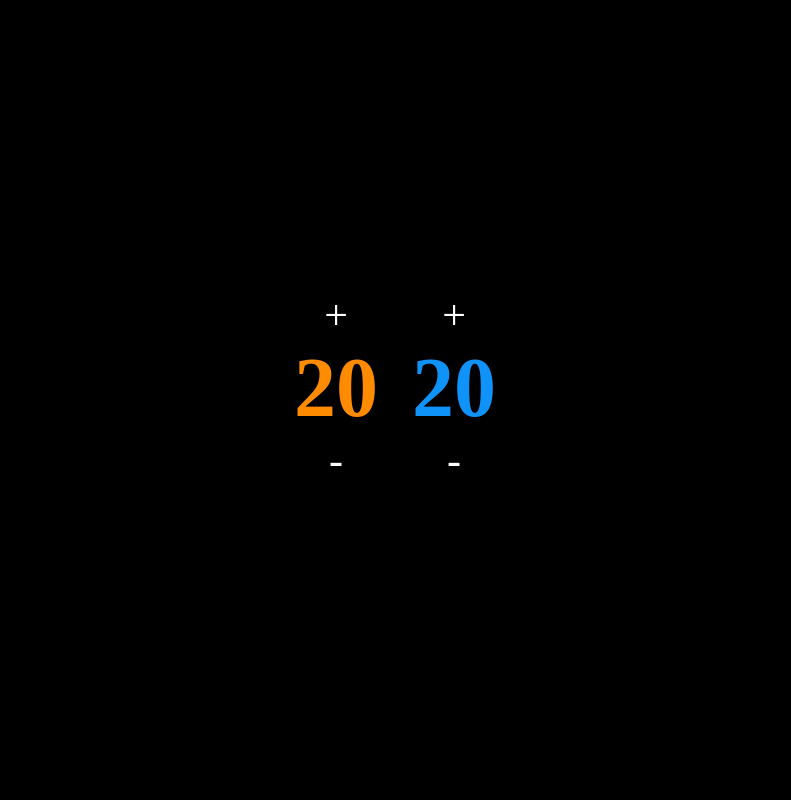
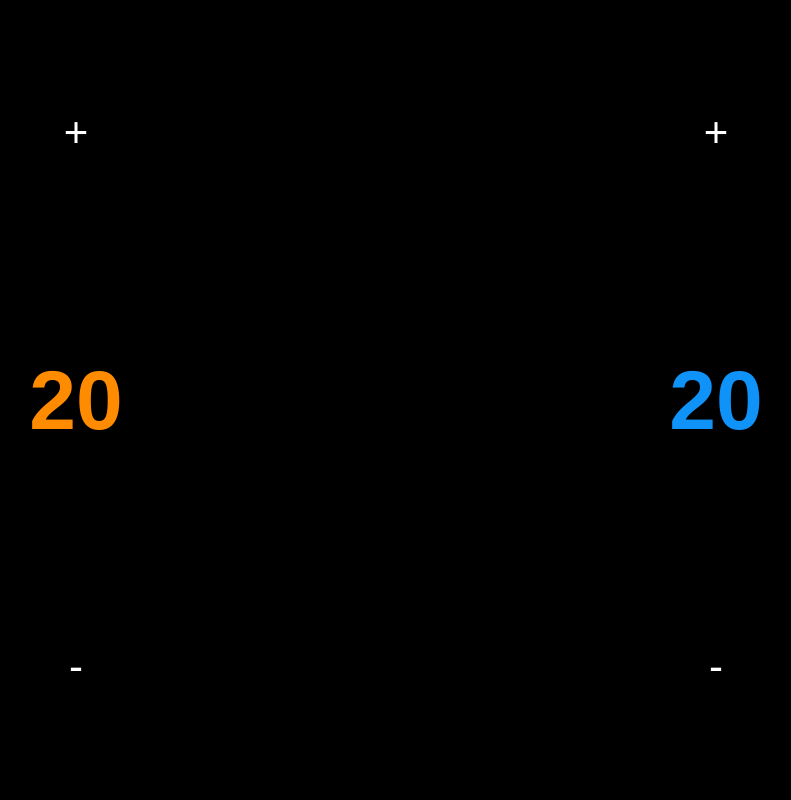
Before and after one commit to gbraad-apps/html5-lifecounter, a website: page index.html in a window 1280 px wide. Shown: the whole page, without its empty margins (244-1035 px from the left). Drawn offline with Linux system fonts and the light colour scheme.

Commit message:
Refactor code: add flexbox

```diff
--- a/css/style.css
+++ b/css/style.css
@@ -6,42 +6,98 @@ html, body {
   overflow: hidden;
   margin: 0;
   color: white;
+  font-family: sans-serif;
   font-size: 14px;
-  -moz-user-select: none;
-}
-
-.lifecounter, .abs-center {
-  margin: auto;
-  position: absolute;
-  top: 0;
-  left: 0;
-  bottom: 0;
-  right: 0;
-}
-
-.noselect {
   -webkit-touch-callout: none;
   -webkit-user-select: none;
   -khtml-user-select: none;
   -moz-user-select: none;
   -ms-user-select: none;
   user-select: none;
+
+  display: -webkit-box;
+  -webkit-box-orient: vertical;
+  -webkit-box-direction: normal;
+
+  display: -webkit-flex;
+  -webkit-flex-direction: column;
+
+  display: -ms-flexbox;
+  -ms-flex-direction: column;
+
+  display: flex;
+  flex-direction: column;
+
+  min-height: 100vh;
+  min-width: : 100vw;
 }
 
-.center {
-  text-align: center;
+button {
+  background: none;
+  border: 0;
+  outline: 0;
+  color: white;
 }
 
-#lifecounter {
-  width: 17rem;
-  height: 17rem;
+.lifecounter {
+  display: -webkit-box;
+  -webkit-box-flex: 1;
+
+  display: -webkit-flex;
+  -webkit-flex: 1;
+
+  display: -ms-flexbox;
+  -ms-flex: 1;
+
+  display: flex;
+  flex: 1;
 }
 
 .player {
-  width: 7em;
-  display: block;
-  float: left;
-  margin: 10px;
+  display: -webkit-box;
+  -webkit-box-flex: 1;
+  -webkit-box-orient: vertical;
+  -webkit-box-direction: normal;
+
+  display: -webkit-flex;
+  -webkit-flex-direction: column;
+
+  display: -ms-flexbox;
+  -ms-flex: 1;
+  -ms-flex-direction: column;
+
+  display: flex;
+  flex: 1;
+  flex-direction: column;
+}
+
+.player .buttons {
+  display: -webkit-box;
+  -webkit-box-flex: 1;
+  -webkit-box-orient: vertical;
+  -webkit-box-direction: normal;
+
+  display: -webkit-flex;
+  -webkit-flex: 1;
+  -webkit-flex-direction: column;
+
+  display: -ms-flexbox;
+  -ms-flex: 1;
+  -ms-flex-direction: column;
+
+  display: flex;
+  flex: 1;
+  flex-direction: column;
+}
+
+.player .player-life-up,
+.player .player-life-total,
+.player .player-life-down {
+  -webkit-box-flex: 1;
+  -webkit-flex: 1;
+  -ms-flex: 1;
+  flex: 1;
+  text-align: center;
 }
 
 .player-life-total {
--- a/index.html
+++ b/index.html
@@ -15,15 +15,19 @@
     <div id="lifecounter" class="lifecounter">
 
       <div id="player1" class="player">
-        <div class="center noselect player-life-up">+</div>
-        <div class="center noselect player-life-total orange">20</div>
-        <div class="center noselect player-life-down">-</div>
+        <div class="buttons">
+          <button class="player-life-up">+</button>
+          <button class="player-life-total orange">20</button>
+          <button class="player-life-down">-</button>
+        </div>
       </div>
 
       <div id="player2" class="player">
-        <div class="center noselect player-life-up">+</div>
-        <div class="center noselect player-life-total lightblue">20</div>
-        <div class="center noselect player-life-down">-</div>
+        <div class="buttons">
+          <button class="player-life-up">+</button>
+          <button class="player-life-total lightblue">20</button>
+          <button class="player-life-down">-</button>
+        </div>
       </div>
 
     </div>
```
Also changed, not shown: 2 other files.
